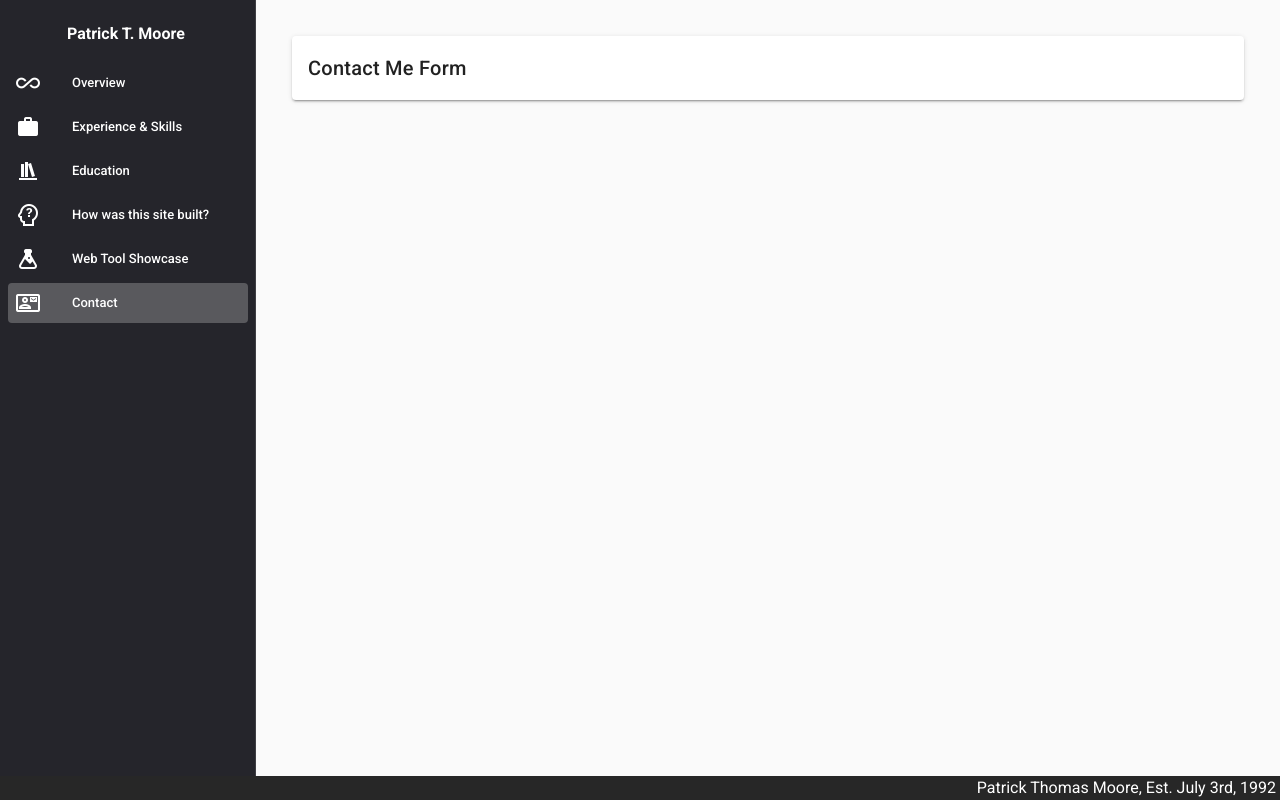
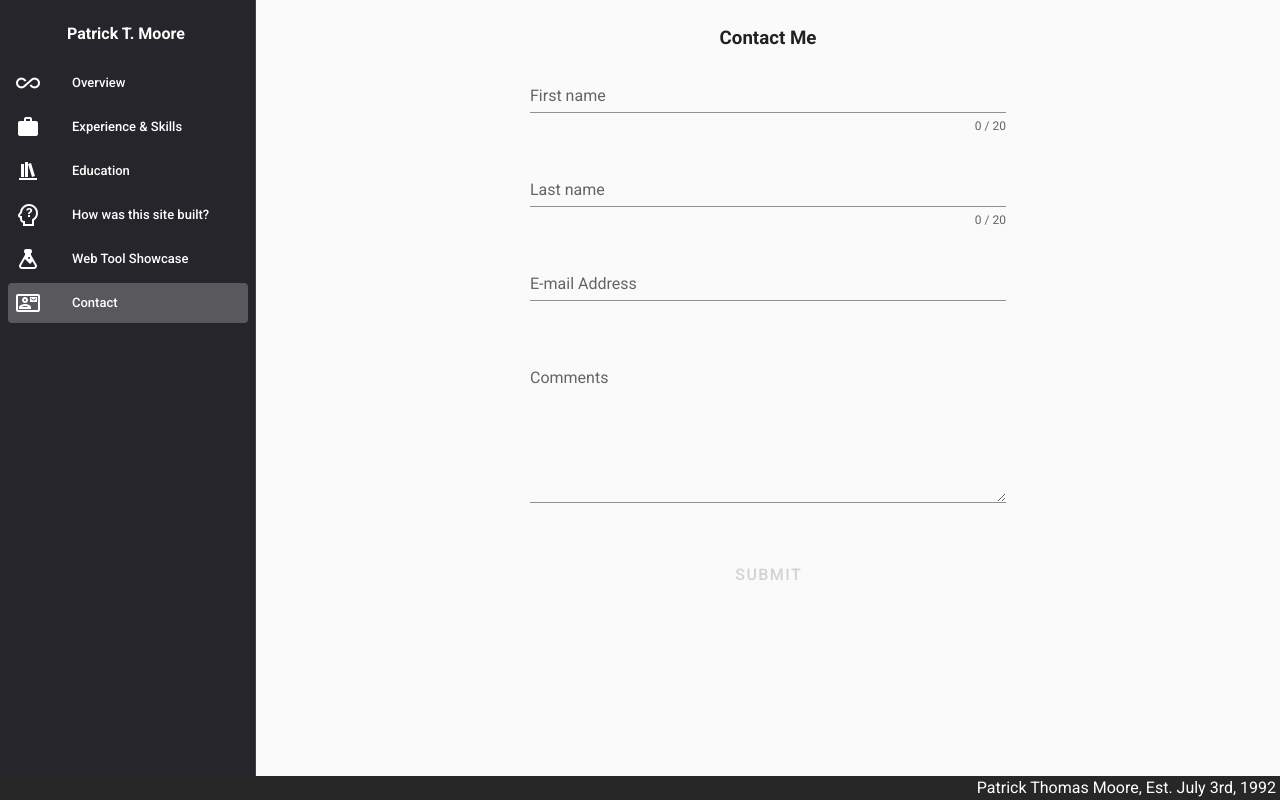
Before and after one commit to patrickmoore1992/pmoore-resume-vue-js, a Vue app: page /contact in a window 1280 px wide. Built offline with nearby package versions, Linux system fonts and the light colour scheme.

Commit message:
Made a basic contact me form

```diff
--- a/src/components/forms/ContactForm.vue
+++ b/src/components/forms/ContactForm.vue
@@ -1,31 +1,103 @@
 <template>
   <v-container fluid>
-    <v-row>
-      <v-col>
-        <transition name="fade">
 
-          <!-- TODO: Build out your form here. -->
-          <v-card v-if="seen">
-            <v-card-title>Contact Me Form</v-card-title>
-          </v-card>
+    <v-form v-model="valid">
+      <v-row align="center" justify="center">
+          <h3 style="font-family: Roboto; color">Contact Me</h3>
+      </v-row>
 
-        </transition>
-      </v-col>
-    </v-row>
+      <v-row>
+        <v-col align="center" justify="center">
+          <v-text-field
+            v-model="firstname"
+            :rules="nameRules"
+            :counter="20"
+            label="First name"
+            required
+            style="max-width: 50%"
+          ></v-text-field>
+        </v-col>
+      </v-row>
+      <v-row>
+        <v-col  align="center" justify="center">
+          <v-text-field
+            v-model="lastname"
+            :rules="nameRules"
+            :counter="20"
+            label="Last name"
+            required
+            style="max-width: 50%"
+          ></v-text-field>
+        </v-col>
+      </v-row>
+
+      <v-row>
+        <v-col align="center" justify="center">
+          <v-text-field
+            v-model="email"
+            label="E-mail Address"
+            required
+            :rules="emailRules"
+            style="max-width: 50%"
+          ></v-text-field>
+        </v-col>
+      </v-row>
+
+      <v-row>
+        <v-col align="center" justify="center">
+          <v-textarea v-model="description" label="Comments" style="max-width: 50%"/>
+        </v-col>
+      </v-row>
+
+      <!-- Submit Form -->
+      <v-row>
+        <v-col align="center" justify="center">
+          <v-btn
+            :disabled="!valid"
+            @click="submit"
+            x-large
+            plain
+            rounded
+            tile>
+            Submit
+          </v-btn>
+        </v-col>
+      </v-row>
+  </v-form>
   </v-container>
 </template>
 
 <script>
-
 export default {
   name: 'ContactForm',
 
   data: () => ({
     seen: false,
+    valid: false,
+    firstname: '',
+    lastname: '',
+    email: '',
+    description: '',
+    nameRules: [
+      v => !!v || 'Name is required',
+      v => v.length <= 20 || 'Name must be less than 10 characters',
+    ],
+    emailRules: [
+      v => /^\w+([.-]?\w+)*@\w+([.-]?\w+)*(.\w{2,3})+$/.test(v)
+    ]
   }),
 
   mounted() {
       this.seen = !this.seen
+  },
+
+  methods: {
+     validate () {
+        this.$refs.form.validate()
+      },
+      submit () {
+        alert('Submitting form.')
+      }
   }
 }
 </script>
--- a/src/views/Experience.vue
+++ b/src/views/Experience.vue
@@ -6,7 +6,7 @@
         <div v-if="tabIndex === 0">
           <LabelSwitch @toggled="toggleLabels"/>
           <SkillGallery :skillObjList="languages" :label="'Languages:'"/>
-          <SkillGallery :skillObjList="cloudServices" :label="'Cloud Services:'"/>
+          <SkillGallery :skillObjList="cloudServices" :label="'Cloud Services & Technologies:'"/>
           <SkillGallery :skillObjList="frameworks" :label="'Frameworks:'"/>
           <SkillGallery :skillObjList="databases" :label="'Databases:'"/>
           <SkillGallery :skillObjList="operatingSystems" :label="'Operating Systems:'"/>
```
Also changed, not shown: src/App.vue (+0 -7 lines).
